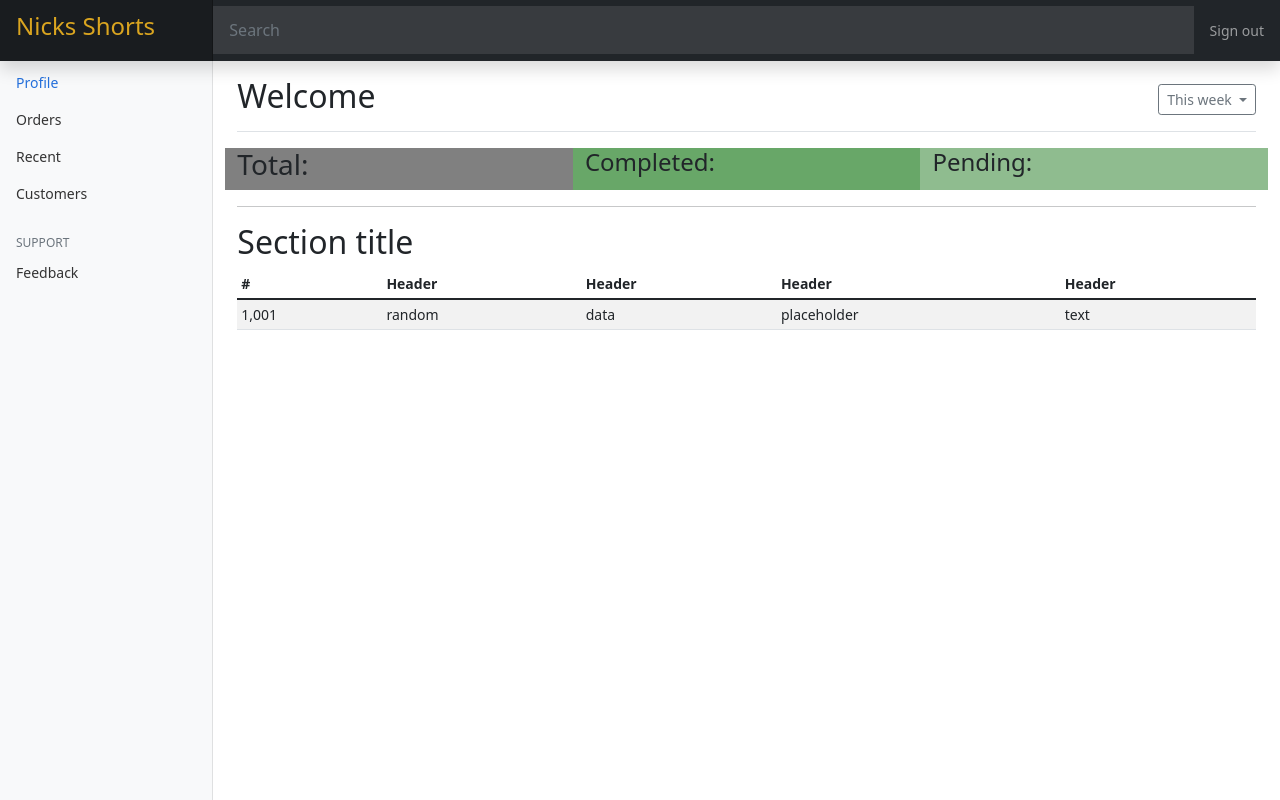
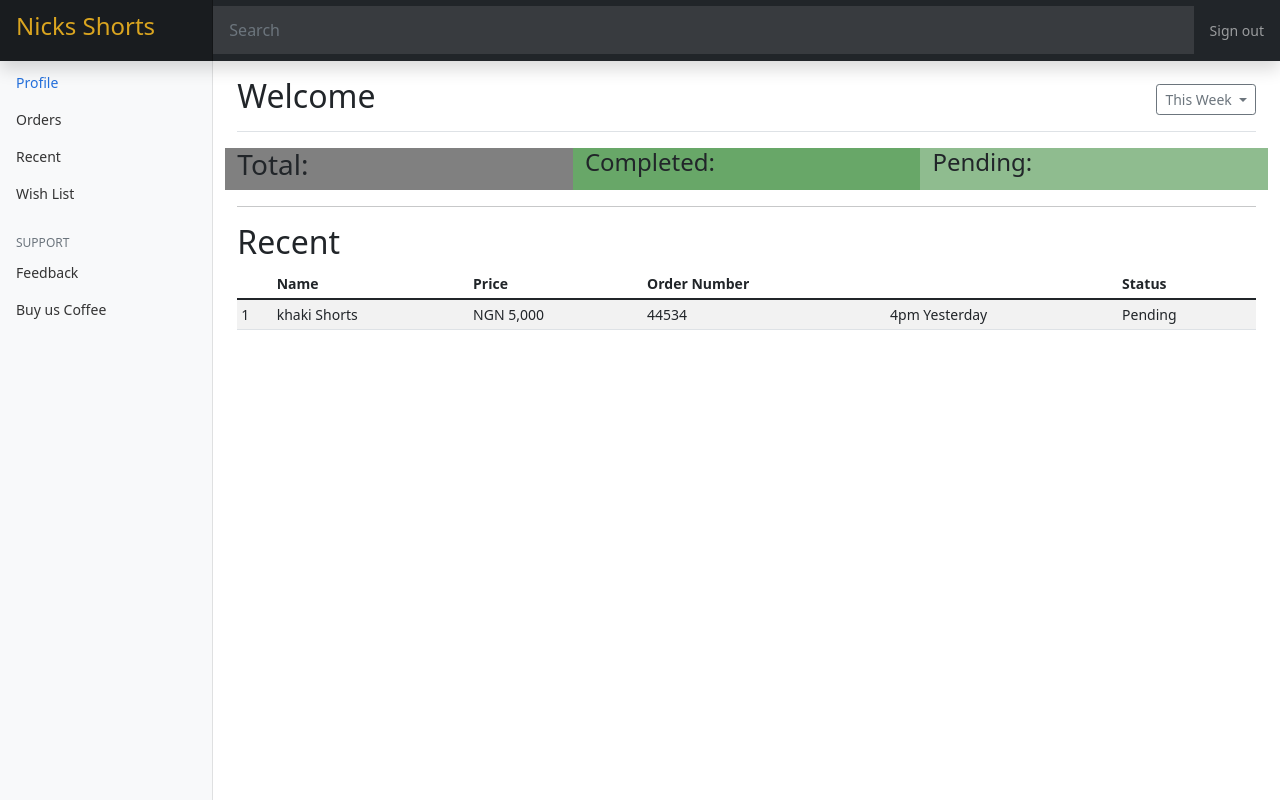
Before and after one commit to SimpleNiQue/Dropshipping-Store, a Django app: template user/templates/user/dashboard.html in a window 1280 px wide. Run offline with Django 4.2, Linux system fonts and the light colour scheme; the template is opened without the code that fills it, so the values that code supplies are empty; some libraries are stand-ins or nearby versions.

Commit message:
properly configured orders

```diff
--- a/market/admin.py
+++ b/market/admin.py
@@ -1,5 +1,6 @@
 from django.contrib import admin
-from .models import Category,Item
+from .models import Category,Item,Order
 
 admin.site.register(Item)
+admin.site.register(Order)
 admin.site.register(Category)
--- a/user/admin.py
+++ b/user/admin.py
@@ -1,5 +1,4 @@
 from django.contrib import admin
-from .models import Customer, Order
+from .models import Customer
 
 admin.site.register(Customer)
-admin.site.register(Order)
--- a/user/signals.py
+++ b/user/signals.py
@@ -2,7 +2,7 @@
 from django.contrib.auth.models import User
 
 from django.contrib.auth.models import Group
-from .models import Customer, Order
+from .models import Customer
 
 
 def customer_profile(sender, instance, created, **kwargs):
--- a/user/templates/user/dashboard.html
+++ b/user/templates/user/dashboard.html
@@ -1,10 +1,38 @@
-{% extends 'user/user_base.html'%}
 {% load static %}
 
+<!DOCTYPE html>
+<html lang="en">
+<head>
+  <meta charset="UTF-8">
+  <meta http-equiv="X-UA-Compatible" content="IE=edge">
+  <meta name="viewport" content="width=device-width, initial-scale=1.0">
+  <title>
+    {% block title %}{{ user.username|title }}-Dashboard{% endblock title %}
+  </title>
+  <!-- Bootstrap core CSS -->
+  <link href="{% static 'css/bootstrap/bootstrap.min.css' %}" rel="stylesheet">
 
-{% block title %}{{ user.username|title }}-Dashboard{% endblock title %}
-{% block content%}
-      <header class="navbar navbar-dark sticky-top bg-dark flex-md-nowrap p-0 shadow">
+  <!-- Custom styles for this template -->
+  <link href="{% static 'css/bootstrap/dashboard.css' %}" rel="stylesheet">
+  <style>
+  #completed-orders{
+    background-color:rgb(104, 167, 104);
+  }
+
+  #pending-orders{
+    background-color:darkseagreen;
+
+}
+
+  #total-orders{
+    background-color: grey;
+  }
+
+</style>
+
+</head>
+<body>
+  <header class="navbar navbar-dark sticky-top bg-dark flex-md-nowrap p-0 shadow">
         <a class="navbar-brand col-md-3 col-lg-2 me-0 px-3" href="{% url 'market:home' %}" style="color:goldenrod ;"><h4> Nicks Shorts</h4></a>
         <button class="navbar-toggler position-absolute d-md-none collapsed" type="button" data-bs-toggle="collapse" data-bs-target="#sidebarMenu" aria-controls="sidebarMenu" aria-expanded="false" aria-label="Toggle navigation">
           <span class="navbar-toggler-icon"></span>
@@ -12,7 +40,7 @@
         <input class="form-control form-control-dark w-100" type="text" placeholder="Search" aria-label="Search">
         <div class="navbar-nav">
           <div class="nav-item text-nowrap">
-            <a class="nav-link px-3" href="#">Sign out</a>
+            <a class="nav-link px-3" href="{% url 'user:logout' %}">Sign out</a>
           </div>
         </div>
       </header>
@@ -43,7 +71,7 @@
                 <li class="nav-item">
                   <a class="nav-link" href="#">
                     <span data-feather="users"></span>
-                    Customers
+                    Wish List
                   </a>
                 </li>
 
@@ -61,6 +89,14 @@
                   </a>
                 </li>
 
+                <li class="nav-item">
+                  <a class="nav-link" href="#">
+                    <span data-feather="file-text"></span>
+                    Buy us Coffee
+                  </a>
+                </li>
+
+
               </ul>
             </div>
           </nav>
@@ -68,10 +104,11 @@
           <main class="col-md-9 ms-sm-auto col-lg-10 px-md-4">
             <div class="d-flex justify-content-between flex-wrap flex-md-nowrap align-items-center pt-3 pb-2 mb-3 border-bottom">
               <h1 class="h2"> Welcome {{ user.username|title }}</h1>
+
               <div class="btn-toolbar mb-2 mb-md-0">
                 <button type="button" class="btn btn-sm btn-outline-secondary dropdown-toggle">
                   <span data-feather="calendar"></span>
-                  This week
+                  This Week
                 </button>
               </div>
             </div>
@@ -93,30 +130,36 @@
       </div>
 
       <hr>
-            <h2>Section title</h2>
+      {% block dashboard_center %}
+            <h2>Recent</h2>
             <div class="table-responsive">
               <table class="table table-striped table-sm">
                 <thead>
                   <tr>
-                    <th scope="col">#</th>
-                    <th scope="col">Header</th>
-                    <th scope="col">Header</th>
-                    <th scope="col">Header</th>
-                    <th scope="col">Header</th>
+                    <th scope="col"></th>
+                    <th scope="col">Name</th>
+                    <th scope="col">Price</th>
+                    <th scope="col">Order Number</th>
+                    <th scope="col"></th>
+                    <th scope="col">Status</th>
                   </tr>
                 </thead>
                 <tbody>
                   <tr>
-                    <td>1,001</td>
-                    <td>random</td>
-                    <td>data</td>
-                    <td>placeholder</td>
-                    <td>text</td>
+                    <td>1</td>
+                    <td>khaki Shorts</td>
+                    <td>NGN 5,000</td>
+                    <td>44534</td>
+                    <td>4pm Yesterday</td>
+                    <td>Pending</td>
                   </tr>
                 </tbody>
               </table>
             </div>
+        {% endblock dashboard_center %}
           </main>
         </div>
       </div>
-  {% endblock content%}
+</body>
+<script src="{% static 'js/bootstrap/bootstrap.bundle.min.js' %}"></script>
+</html>
--- a/user/templates/user/login.html
+++ b/user/templates/user/login.html
@@ -5,7 +5,7 @@
 
 <head>
 	<title>Login</title>
-	<link rel="stylesheet" href="{% static 'css/bootstrap.min.css'%}">
+	<link rel="stylesheet" href="{% static 'css/bootstrap/bootstrap.min.css'%}">
   <link rel="stylesheet" href="{% static 'css/custom/login_style.css'%}">
 </head>
 <body>
--- a/user/templates/user/user_base.html
+++ /dev/null
@@ -1,36 +0,0 @@
-{% load static %}
-
-<!DOCTYPE html>
-<html lang="en">
-<head>
-  <meta charset="UTF-8">
-  <meta http-equiv="X-UA-Compatible" content="IE=edge">
-  <meta name="viewport" content="width=device-width, initial-scale=1.0">
-  <title>{% block title %}{% endblock title %}</title>
-  <!-- Bootstrap core CSS -->
-  <link href="{% static 'css/bootstrap/bootstrap.min.css' %}" rel="stylesheet">
-
-  <!-- Custom styles for this template -->
-  <link href="{% static 'css/bootstrap/dashboard.css' %}" rel="stylesheet">
-  <style>
-  #completed-orders{
-    background-color:rgb(104, 167, 104);
-  }
-
-  #pending-orders{
-    background-color:darkseagreen;
-
-}
-
-  #total-orders{
-    background-color: grey;
-  }
-
-</style>
-
-</head>
-<body>
-  {% block content%}{% endblock content%}
-</body>
-<script src="{% static 'js/bootstrap/bootstrap.bundle.min.js' %}"></script>
-</html>
--- a/user/urls.py
+++ b/user/urls.py
@@ -1,10 +1,14 @@
 from django.urls import path
-from .views import register, login, dashboard
+from .views import register, login_user, dashboard, log_out
 
 
 app_name = 'user'
 urlpatterns = [
     path('register/', register, name='register'),
-    path('login/', login, name='login' ),
+    path('login/', login_user, name='login' ),
+    path('logout/', log_out, name='logout'),
+]
+
+urlpatterns += [
     path('dashboard/', dashboard, name='dashboard' ),
 ]
```
Also changed, not shown: market/forms.py (+10 -1 lines), market/models.py (+16 -0 lines), market/templates/market/navbar.html (+8 -1 lines), user/forms.py (+1 -8 lines), user/models.py (+0 -17 lines), user/views.py (+7 -0 lines), static/svg/cart3.svg (added).
